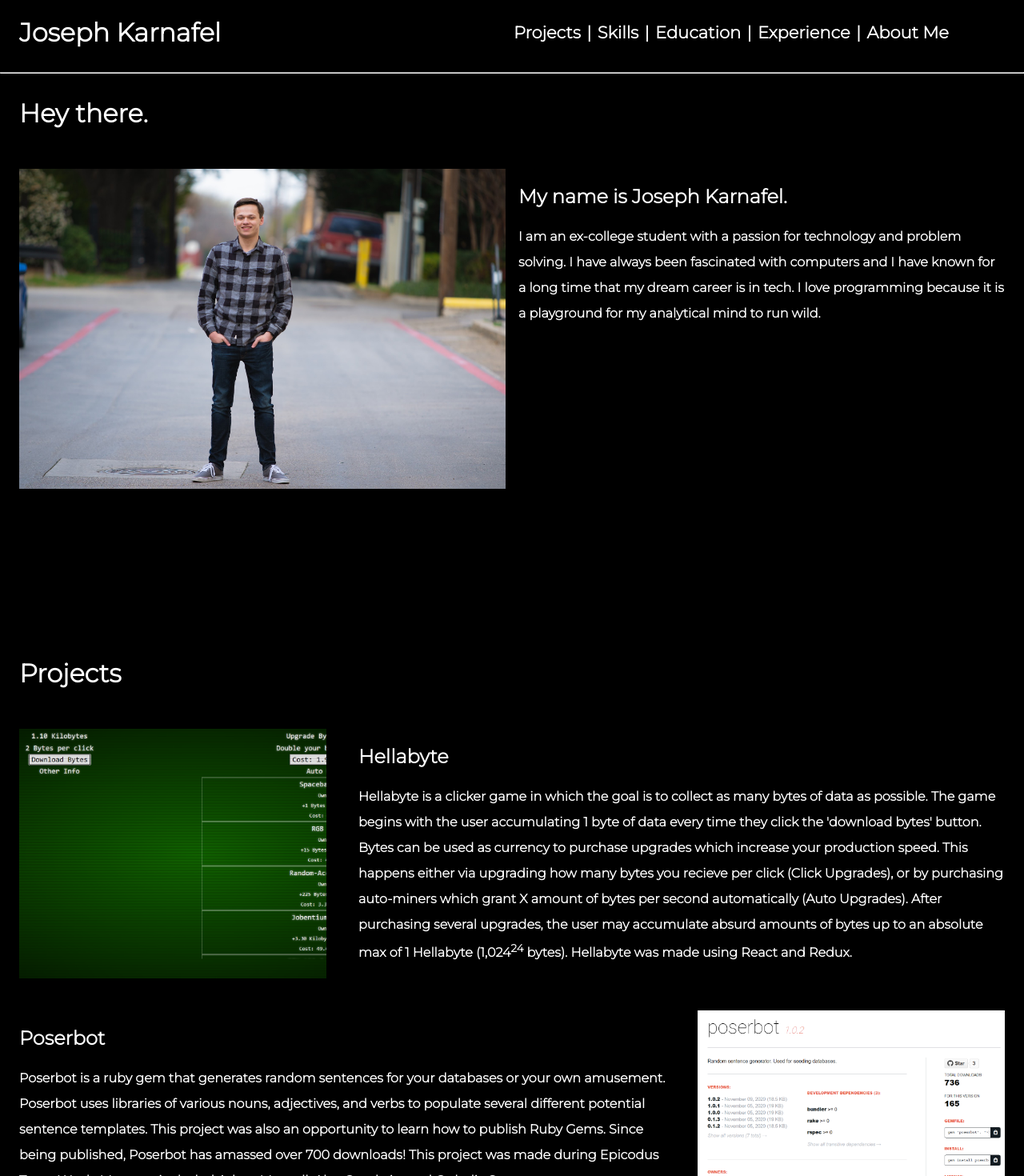
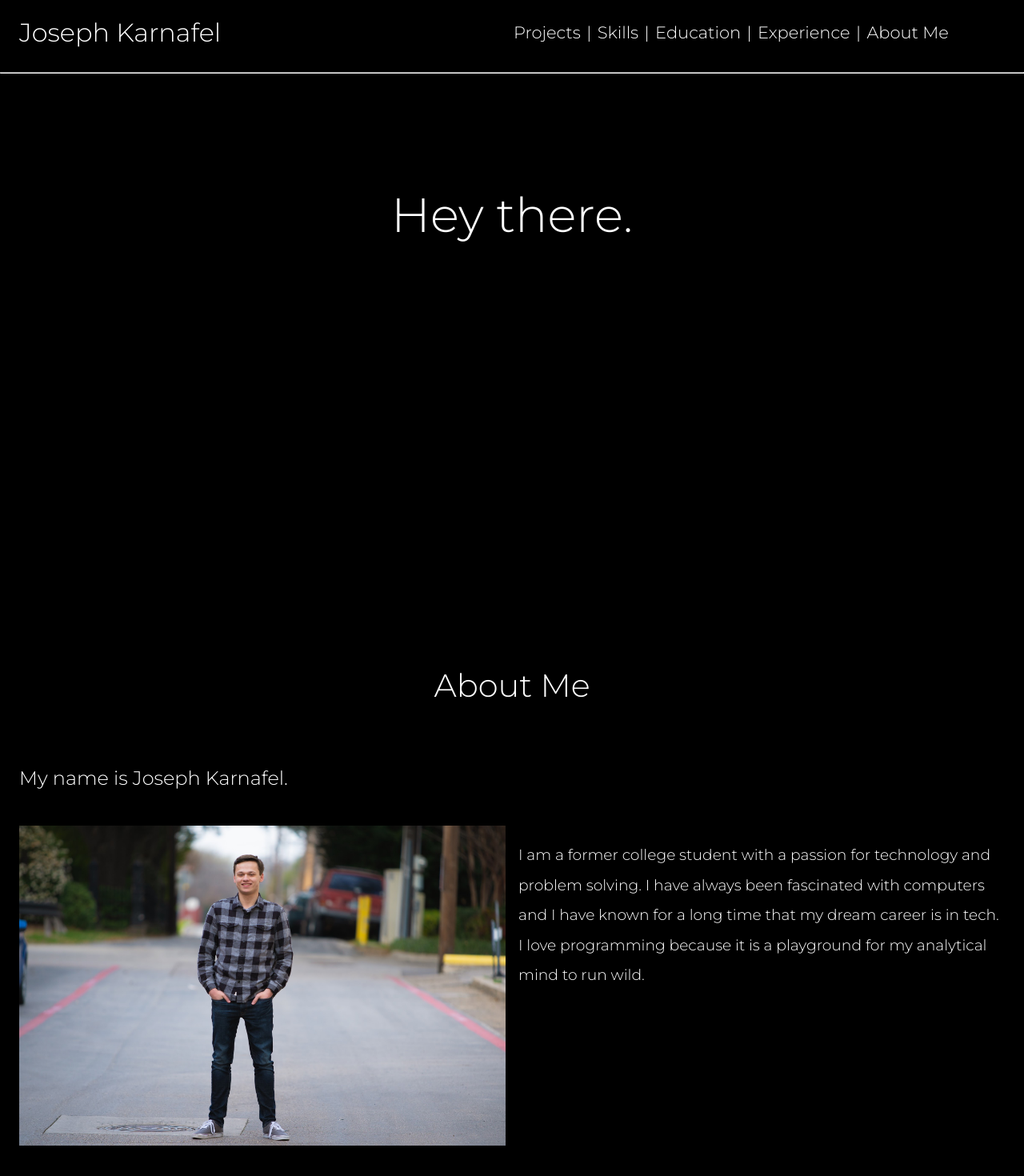
Before and after one commit to Joebenitus/landing-page-react, a React (Create React App) app: page / in a window 1280 px wide. Shown: the top 1470 px of the page at 80% size. Built offline with nearby package versions, Linux system fonts and the light colour scheme.

Commit message:
made 'Hey there.' text fill whole window. adjust font weight and size for HeyThere and AboutMe components

```diff
--- a/public/index.html
+++ b/public/index.html
@@ -5,6 +5,8 @@
     <link rel="icon" href="%PUBLIC_URL%/favicon.ico" />
     <link rel="preconnect" href="https://fonts.gstatic.com">
     <link href="https://fonts.googleapis.com/css2?family=Montserrat:wght@300&display=swap" rel="stylesheet">
+    <link rel="preconnect" href="https://fonts.gstatic.com">
+    <link href="https://fonts.googleapis.com/css2?family=Montserrat:wght@200&display=swap" rel="stylesheet">
     <meta name="viewport" content="width=device-width, initial-scale=1" />
     <meta name="theme-color" content="#000000" />
     <meta
--- a/src/App.css
+++ b/src/App.css
@@ -4,6 +4,7 @@ body {
   width: auto;
   color: white;
   font-family: 'Montserrat', sans-serif;
+  font-weight: 300;
 }
 
 .Button {
--- /dev/null
+++ b/src/components/AboutMe.js
@@ -0,0 +1,64 @@
+import React from 'react';
+import Container from '@material-ui/core/Container';
+import useCurrentLocation from '../hooks/useCurrentLocation'
+import Grid from '@material-ui/core/Grid';
+import { makeStyles } from '@material-ui/core/styles';
+
+import portrait from './../portrait.JPG';
+
+const useStyles = makeStyles(() => ({
+  root: {
+    height: '400px',
+    marginTop: '30px',
+    marginBottom: '300px',
+    '& h1': {
+      textAlign: 'center',
+      fontWeight: '300',
+      fontSize: '40px',
+      paddingBottom: '50px'
+    },
+    '& h2': {
+      fontWeight: '300',
+      paddingBottom: '25px'
+
+    }
+  },
+  marginHeader: {
+    marginBottom: '50px'
+  },
+  bg: {
+    backgroundImage: `url(${portrait})`,
+    backgroundPosition: 'center',
+    backgroundSize: 'cover',
+    backgroundRepeat: 'no-repeat',
+    height: '400px'
+  },
+  textHeader: {
+    '& h3': {
+      fontWeight: '300',
+      lineHeight: '2'
+    },
+  },
+}))
+
+const AboutMe = () => {
+
+  const classes = useStyles()
+
+  return (
+    <Container className={classes.root}>
+      <h1>About Me</h1>
+      <h2>My name is Joseph Karnafel.</h2>
+      <Grid container spacing={2}>
+        <Grid item xs={12} sm={6}>
+          <div className={classes.bg}></div>
+        </Grid>
+        <Grid item className={classes.textHeader} xs={12} sm={6}>
+          <h3>I am a former college student with a passion for technology and problem solving. I have always been fascinated with computers and I have known for a long time that my dream career is in tech. I love programming because it is a playground for my analytical mind to run wild.</h3>
+        </Grid>
+      </Grid>
+    </Container>
+  )
+}
+
+export default AboutMe;
--- a/src/components/Body.js
+++ b/src/components/Body.js
@@ -1,12 +1,14 @@
 import Skills from './Skills';
-import HeyThere from './HeyThere';
+import AboutMe from './AboutMe';
 import Projects from './Projects';
 import Education from './Education';
+import HeyThere from './HeyThere';
 
 function Body() {
   return (
     <>
       <HeyThere/>
+      <AboutMe/>
       <Projects/>
       <Skills/>
       <Education/>
--- a/src/components/HeyThere.js
+++ b/src/components/HeyThere.js
@@ -1,10 +1,7 @@
 import React from 'react';
 import Container from '@material-ui/core/Container';
-import useCurrentLocation from './../hooks/useCurrentLocation'
-import Grid from '@material-ui/core/Grid';
 import { makeStyles } from '@material-ui/core/styles';
 
-import portrait from './../portrait.JPG';
 
 const useStyles = makeStyles(() => ({
   root: {
@@ -12,43 +9,23 @@ const useStyles = makeStyles(() => ({
     marginTop: '30px',
     marginBottom: '300px'
   },
-  marginHeader: {
-    marginBottom: '50px'
-  },
-  bg: {
-    backgroundImage: `url(${portrait})`,
-    backgroundPosition: 'center',
-    backgroundSize: 'cover',
-    backgroundRepeat: 'no-repeat',
-    height: '400px'
-  },
-  textHeader: {
-    fontSize: '16px'
-  },
-  textBody: {
-    fontSize: '16px',
-    lineHeight: '2'
+  mainTxt: {
+    fontWeight: '300',
+    fontSize: '60px',
+    textAlign: 'center',
+    padding: '100px'
   }
 }))
 
-const HeyThere = () => {
+const AboutMe = () => {
 
   const classes = useStyles()
 
   return (
     <Container className={classes.root}>
-    <h1 className={classes.marginHeader}>Hey there.</h1>
-      <Grid container spacing={2}>
-        <Grid item xs={12} sm={6}>
-          <div className={classes.bg}></div>
-        </Grid>
-        <Grid item className={classes.textHeader} xs={12} sm={6}>
-          <h2>My name is Joseph Karnafel.</h2>
-          <h3 className={classes.textBody}>I am an ex-college student with a passion for technology and problem solving. I have always been fascinated with computers and I have known for a long time that my dream career is in tech. I love programming because it is a playground for my analytical mind to run wild.</h3>
-        </Grid>
-      </Grid>
+      <h1 className={classes.mainTxt}>Hey there.</h1>
     </Container>
   )
 }
 
-export default HeyThere;
+export default AboutMe;
--- a/src/components/Navbar.js
+++ b/src/components/Navbar.js
@@ -10,10 +10,13 @@ const useStyles = makeStyles((theme) => ({
       flexGrow: 1,
     },
     title: {
-      fontSize: '16px',
+      fontWeight: '300'
     },
     itemList: {
-      fontSize: '14px'
+      fontSize: '14px',
+      '& h2': {
+        fontWeight: '300'
+      }
     },
     item: {
       padding: '2px',
@@ -44,7 +47,7 @@ const Navbar = () => {
     <div className={classes.root}>
       <Grid container direction='row' justify='space-evenly' alignItems='center'>
         <Grid item className={classes.title} xs={6}>
-          <h1>Joseph Karnafel</h1>
+          <h1 className={classes.title}>Joseph Karnafel</h1>
         </Grid>
         <Grid item className={classes.itemList} xs={6}>
           <h2>
```
Also changed, not shown: 1 other file (tests, documents, lock files or other folders).
